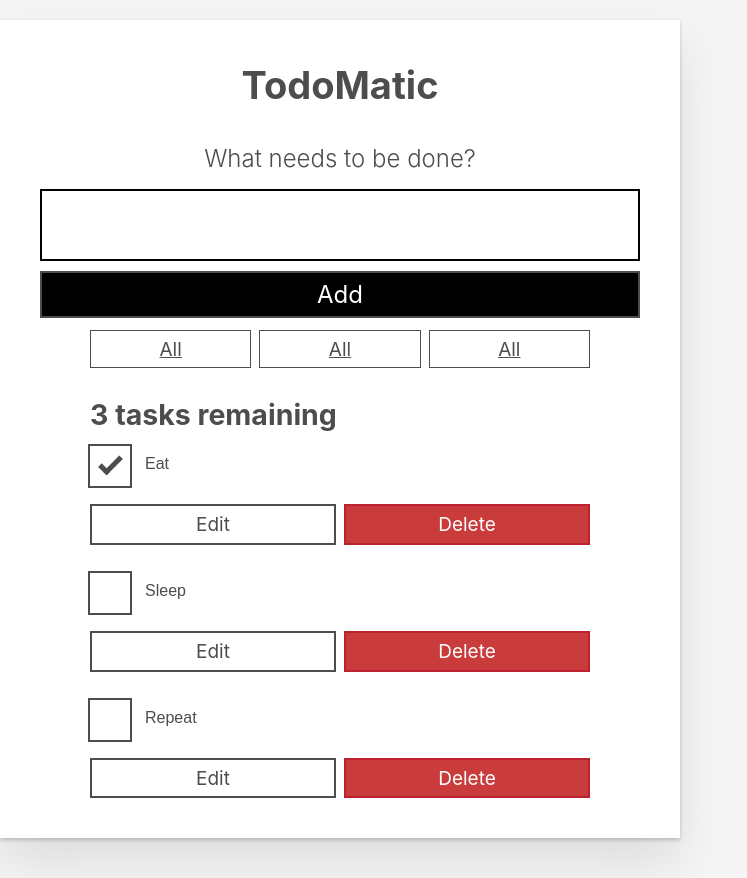
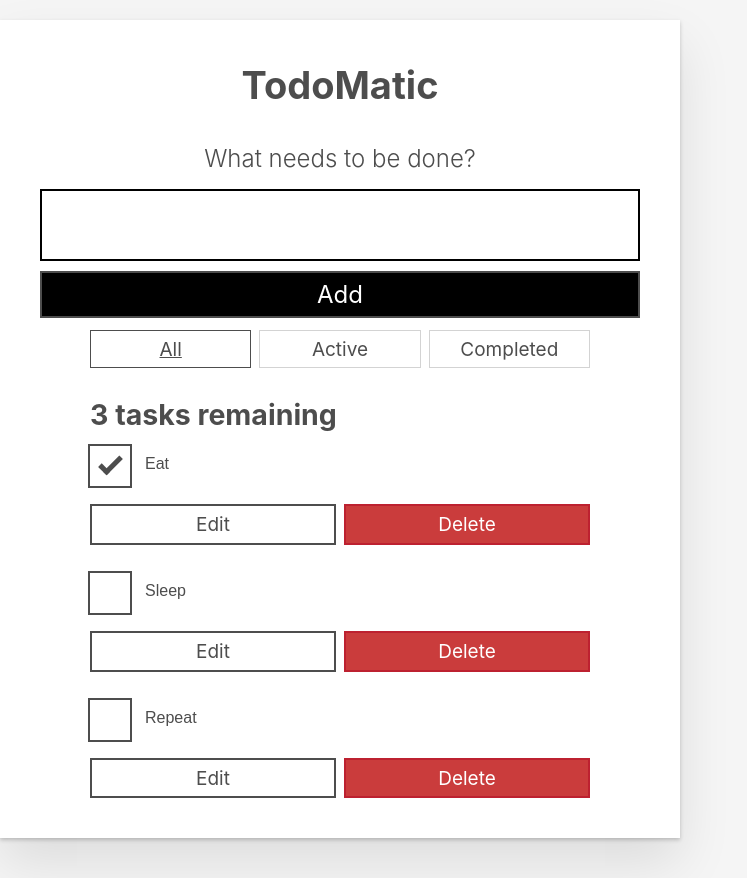
Before and after one commit to kanoi-y/react-basic, a React (Create React App) app: page / in a window 1280 px wide. Shown: the whole page, without its empty margins (0-747 px from the left). Built offline with nearby package versions, Linux system fonts and the light colour scheme.

Commit message:
filterbuttonを実装

```diff
--- a/src/App.js
+++ b/src/App.js
@@ -42,12 +42,14 @@
     });
     setTasks(editedTaskList);
   }
-  const taskList = tasks.map((task) => (
+  const taskList = tasks
+    .filter(FILTER_MAP[filter])
+    .map((task) => (
       <Todo
         id={task.id}
-      key={task.id}
         name={task.name}
         completed={task.completed}
+        key={task.id}
         toggleTaskCompleted={toggleTaskCompleted}
         deleteTask={deleteTask}
         editTask={editTask}
--- a/src/components/FilterButton.js
+++ b/src/components/FilterButton.js
@@ -2,9 +2,14 @@
 
 function FilterButton(props) {
   return (
-    <button type="button" className="btn toggle-btn" aria-pressed="true">
+    <button
+      type="button"
+      className="btn toggle-btn"
+      aria-pressed={props.isPressed}
+      onClick={() => props.setFilter(props.name)}
+    >
       <span className="visually-hidden">Show </span>
-      <span>all</span>
+      <span>{props.name}</span>
       <span className="visually-hidden"> tasks</span>
     </button>
   );
```
Lines whose indentation alone changed are shown as unchanged.
